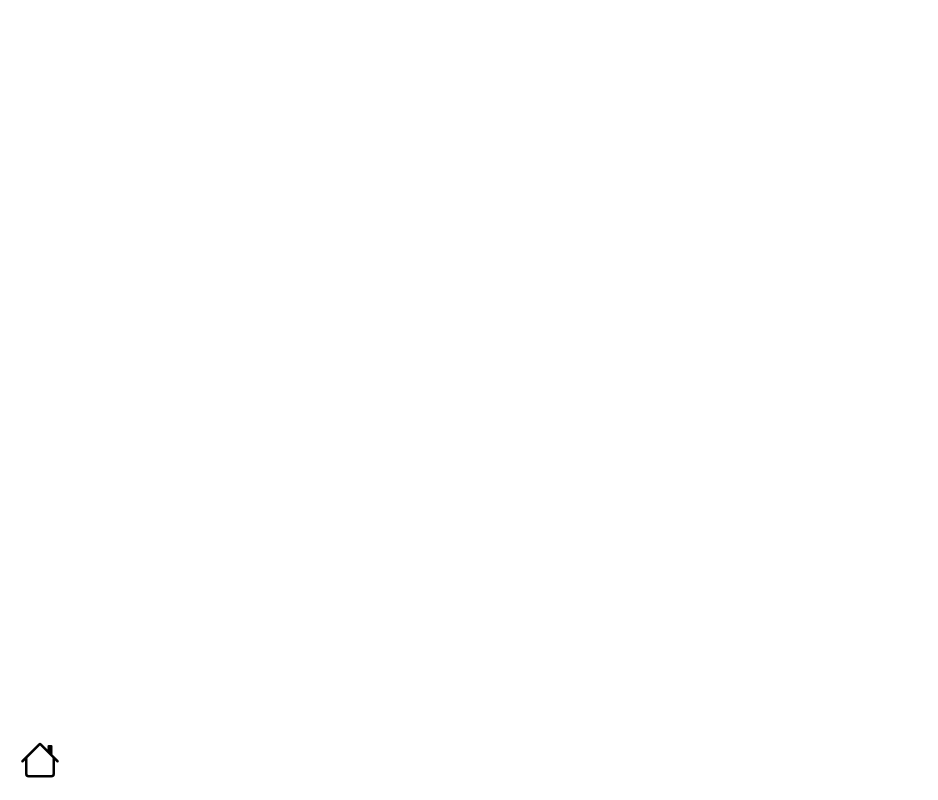
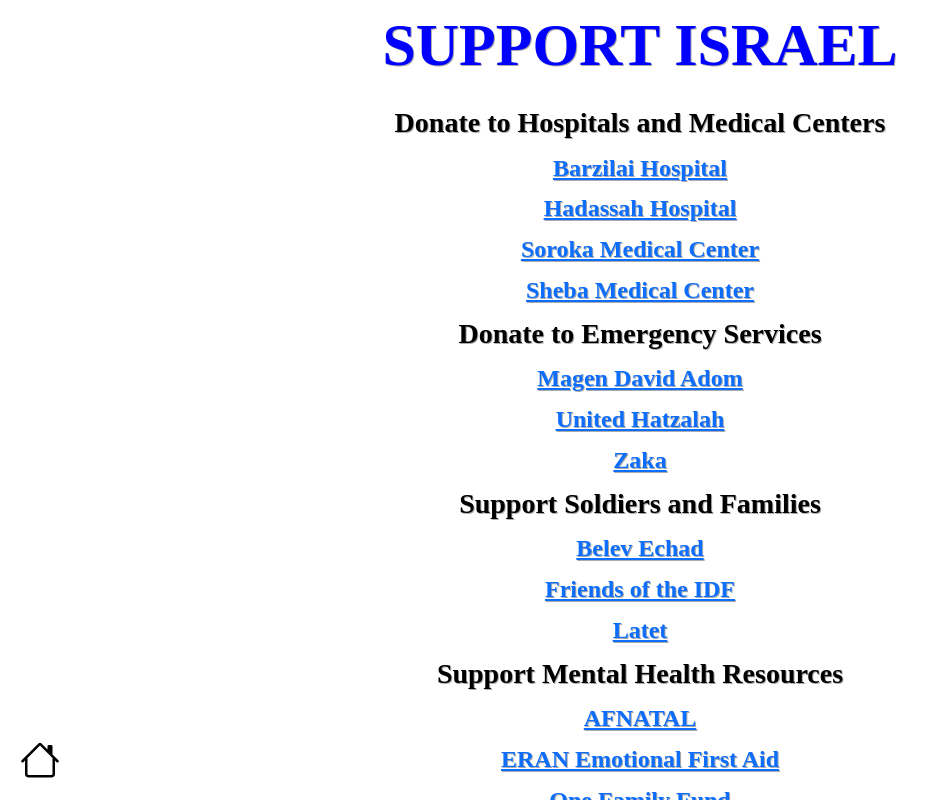
Before and after one commit to The-October-Team/7th-of-october, a React (Create React App) app: page /fundraisers in a window 1280 px wide. Shown: the whole page, without its empty margins (0-938 px from the left). Built offline with nearby package versions, Linux system fonts and the light colour scheme; a web font is replaced by a local one.

Commit message:
fundraisers page

```diff
--- a/src/pages/fundraisers.tsx
+++ b/src/pages/fundraisers.tsx
@@ -7,6 +7,27 @@
 function FundraisersContent() {
     return (
         <div className="fundraisers">
+            <p className="title">SUPPORT ISRAEL</p>
+            <p className="subtitle">Donate to Hospitals and Medical Centers</p>
+            <p className="donate-link"><a href="https://www.bmc.gov.il/?CategoryID=511"> Barzilai Hospital </a> </p>
+            <p className="donate-link"><a href="https://hadassah.gospringboard.com/"> Hadassah Hospital </a> </p>
+            <p className="donate-link"><a href="https://www.soroka.org/donate/"> Soroka Medical Center </a> </p>
+            <p className="donate-link"><a href="https://give.afsmc.org/give/409953/#!/donation/checkout"> Sheba Medical Center </a> </p>
+            <p className="subtitle">Donate to Emergency Services</p>
+            <p className="donate-link"><a href="https://www.mdais.org/en/donation"> Magen David Adom </a> </p>
+            <p className="donate-link"><a href="https://israelrescue.org/"> United Hatzalah </a> </p>
+            <p className="donate-link"><a href="https://give.zakaworld.org/"> Zaka </a> </p>
+            <p className="subtitle">Support Soldiers and Families</p>
+            <p className="donate-link"><a href="https://belevechad.nyc/who-we-are/"> Belev Echad </a> </p>
+            <p className="donate-link"><a href="https://www.fidf.org/"> Friends of the IDF </a> </p>
+            <p className="donate-link"><a href="https://www.latet.org.il/en/"> Latet  </a> </p>
+            <p className="subtitle">Support Mental Health Resources</p>
+            <p className="donate-link"><a href="https://www.afnatal.org/"> AFNATAL </a> </p>
+            <p className="donate-link"><a href="https://en.eran.org.il/"> ERAN Emotional First Aid </a> </p>
+            <p className="donate-link"><a href="https://onefamilyfundus.org/"> One Family Fund </a> </p>
+            <p className="donate-link"><a href="https://www.bayit-cham.org.il/en/a-warm-house-%f0%9f%92%97-brightens-the-heart/"> A Warm House </a> </p>
+            <p className="donate-link"><a href="https://www.israaid.org/"> IsraAID </a> </p>
+            <img src="../images/Star_of_David.png" id="star-of-david" />
             <Link to='/'>
                 <HouseIcon width={40} height={40} id="house-icon" />
             </Link>
--- a/src/styles.css
+++ b/src/styles.css
@@ -69,6 +69,43 @@
     font-size: 3em;
 }
 
+.fundraisers{
+    text-align: center;
+}
+.fundraisers > p {
+    margin-block-end: 0.2em;
+}
+
+.fundraisers > .title {
+    font-family: "Bahnschrift Condensed";
+    font-weight: bold;
+    text-shadow: 0.05rem 0.05rem #ABABAB;
+    font-size: 3em;
+    color: blue;
+}
+
+.fundraisers > .subtitle {
+    font-family: "Bahnschrift Condensed";
+    font-weight: bold;
+    text-shadow: 0.05rem 0.05rem #ABABAB;
+    font-size: 1.4em;
+    color: black;
+}
+
+.donate-link {
+    font-family: "Bahnschrift Condensed";
+    text-align: center;
+    font-weight: bold;
+    text-shadow: 0.05rem 0.05rem #ABABAB;
+    font-size: 1.2em;
+    color: black;
+}
+
+#star-of-david {
+    bottom: 1rem;
+    width: 5rem;
+}
+
 #house-icon {
     position: absolute;
     bottom: 1rem;
```
Also changed, not shown: public/images/Star_of_David.png (added).
